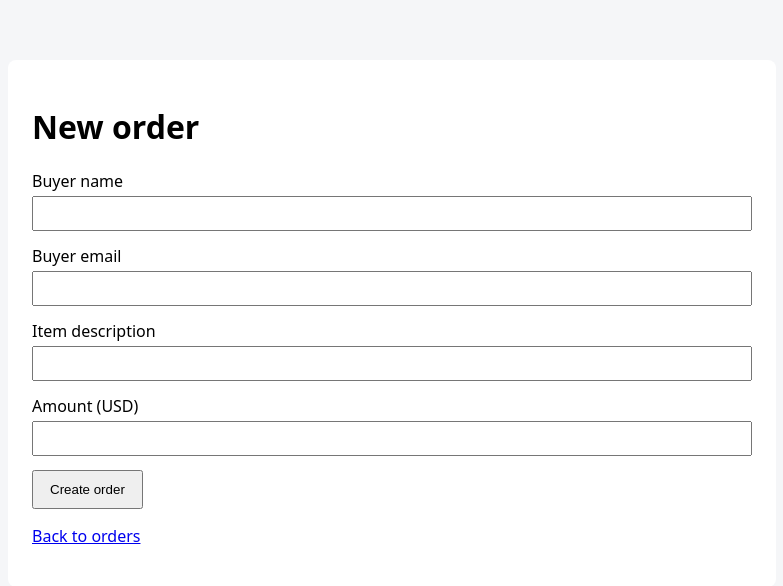
After one commit to Iffeleen/ClearSettle-PYUSD, a Flask app: page /orders/new in a window 1280 px wide. The commit adds this page. Shown: the top 586 px of the page, without its empty margins (248-1031 px from the left). Run offline with Flask 3, Linux system fonts and the light colour scheme; the visitor is signed in with stand-in values (Sample User, id 1).

Commit message:
Phase 3: create, list and view orders

```diff
--- a/app/__init__.py
+++ b/app/__init__.py
@@ -1,6 +1,7 @@
 from flask import Flask
 from config import Config
 from app import db
+from app.utils.money import cents_to_dollars
 
 
 def create_app():
@@ -8,12 +9,15 @@ def create_app():
     app.config.from_object(Config)
 
     db.init_db(app)
+    app.jinja_env.filters["money"] = cents_to_dollars
 
     from app.routes.main import main_bp
     from app.routes.auth import auth_bp
     from app.routes.dashboard import dashboard_bp
+    from app.routes.orders import orders_bp
     app.register_blueprint(main_bp)
     app.register_blueprint(auth_bp)
     app.register_blueprint(dashboard_bp)
+    app.register_blueprint(orders_bp)
 
     return app
--- /dev/null
+++ b/app/routes/orders.py
@@ -0,0 +1,47 @@
+from flask import Blueprint, render_template, request, redirect, url_for, flash, session, abort
+from app.services import order_service
+from app.utils.auth import login_required
+from app.utils.money import dollars_to_cents
+
+orders_bp = Blueprint("orders", __name__)
+
+
+@orders_bp.route("/orders")
+@login_required
+def index():
+    orders = order_service.list_orders(session["merchant_id"])
+    return render_template("orders_list.html", orders=orders)
+
+
+@orders_bp.route("/orders/new", methods=["GET", "POST"])
+@login_required
+def new():
+    if request.method == "POST":
+        buyer_name = request.form.get("buyer_name", "").strip()
+        buyer_email = request.form.get("buyer_email", "").strip()
+        description = request.form.get("description", "").strip()
+        amount_cents = dollars_to_cents(request.form.get("amount", ""))
+        if not buyer_name or len(buyer_name) > 100:
+            flash("Enter the buyer's name (up to 100 characters).")
+        elif "@" not in buyer_email:
+            flash("Enter a valid buyer email.")
+        elif not description or len(description) > 200:
+            flash("Enter a description (up to 200 characters).")
+        elif amount_cents is None:
+            flash("Enter an amount from 0.01 to 10000.00 with at most 2 decimals.")
+        else:
+            order_id = order_service.create_order(
+                session["merchant_id"], buyer_name, buyer_email, description, amount_cents
+            )
+            flash("Order created.")
+            return redirect(url_for("orders.detail", order_id=str(order_id)))
+    return render_template("order_new.html")
+
+
+@orders_bp.route("/orders/<order_id>")
+@login_required
+def detail(order_id):
+    order = order_service.get_order(session["merchant_id"], order_id)
+    if order is None:
+        abort(404)
+    return render_template("order_detail.html", order=order)
--- a/app/static/css/style.css
+++ b/app/static/css/style.css
@@ -1,6 +1,8 @@
 body { font-family: system-ui, sans-serif; background: #f5f6f8; margin: 0; }
-main { max-width: 420px; margin: 60px auto; background: white; padding: 24px; border-radius: 8px; }
+main { max-width: 720px; margin: 60px auto; background: white; padding: 24px; border-radius: 8px; }
 label { display: block; margin-bottom: 14px; }
 input { display: block; width: 100%; padding: 8px; margin-top: 4px; box-sizing: border-box; }
 button { padding: 10px 16px; cursor: pointer; }
 .flash { background: #fff4d6; padding: 8px; border-radius: 4px; }
+table { width: 100%; border-collapse: collapse; }
+th, td { text-align: left; padding: 6px; border-bottom: 1px solid #ddd; }
--- a/app/templates/dashboard.html
+++ b/app/templates/dashboard.html
@@ -3,7 +3,7 @@
 {% block content %}
 <h1>Merchant dashboard</h1>
 <p>Logged in as <strong>{{ merchant.email }}</strong></p>
-<p>Orders will appear here soon.</p>
+<p><a href="{{ url_for('orders.index') }}">View orders</a> | <a href="{{ url_for('orders.new') }}">+ New order</a></p>
 <form method="post" action="{{ url_for('auth.logout') }}">
   <button type="submit">Log out</button>
 </form>
--- /dev/null
+++ b/app/templates/order_new.html
@@ -0,0 +1,21 @@
+{% extends "base.html" %}
+{% block title %}New order - ClearSettle{% endblock %}
+{% block content %}
+<h1>New order</h1>
+<form method="post">
+  <label>Buyer name
+    <input type="text" name="buyer_name" maxlength="100" required>
+  </label>
+  <label>Buyer email
+    <input type="email" name="buyer_email" required>
+  </label>
+  <label>Item description
+    <input type="text" name="description" maxlength="200" required>
+  </label>
+  <label>Amount (USD)
+    <input type="number" name="amount" step="0.01" min="0.01" max="10000" required>
+  </label>
+  <button type="submit">Create order</button>
+</form>
+<p><a href="{{ url_for('orders.index') }}">Back to orders</a></p>
+{% endblock %}
```
Also changed, not shown: app/services/order_service.py (added, +34 -0 lines), app/templates/order_detail.html (added, +12 -0 lines), app/templates/orders_list.html (added, +21 -0 lines), app/utils/money.py (added, +19 -0 lines).
